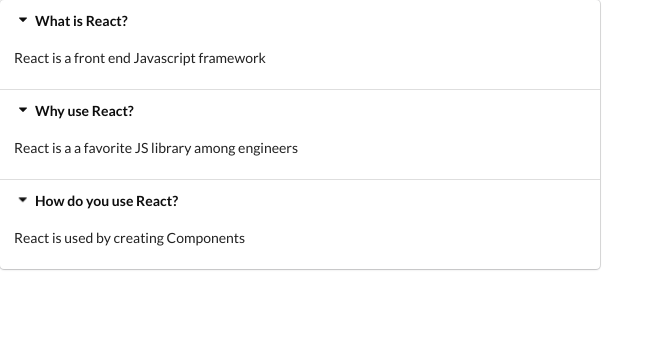
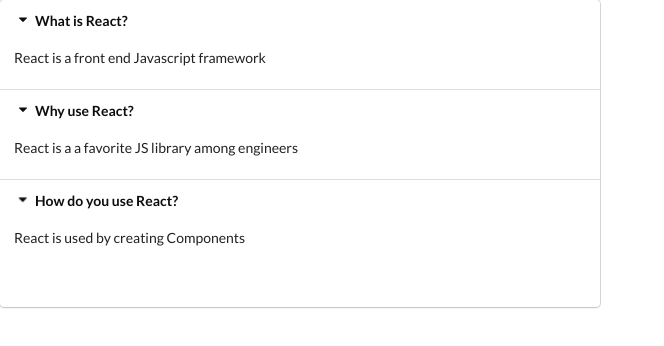
Before and after one commit to kawgh1/react-widgets, a React (Create React App) app: page / in a window 1280 px wide. Shown: the top 346 px of the page, without its empty margins (0-664 px from the left). Built offline with nearby package versions, Linux system fonts and the light colour scheme.

Commit message:
adding useState hook

```diff
--- a/src/components/Accordian.js
+++ b/src/components/Accordian.js
@@ -1,12 +1,24 @@
-import React from 'react'
+import React, {useState} from 'react'
 
 const Accordion = ({items}) => {
 
-    const renderedItems = items.map(item => {
+    // Hooks
+    const [activeIndex, setActiveIndex] = useState(null);
+
+    // helper function
+    // const onTitleClicked = (index) => {
+    //     console.log('Title Clicked', index);
+    // }
+    // helper function with hooks
+    const onTitleClicked = (index) => {
+        setActiveIndex(index);
+    }
+
+    const renderedItems = items.map((item, index) => {
 
         return (
             <React.Fragment key={item.title}>
-                <div className='title active'>
+                <div className='title active' onClick={()=> onTitleClicked(index)}>
                     <i className='dropdown icon'></i>
                     {item.title}
                 </div>
@@ -17,9 +29,12 @@
         );
     });
 
-    return <div className='ui styled accordion' >
-    {renderedItems}
-    </div>
+    return (
+         <div className='ui styled accordion' >
+            {renderedItems}
+            <h1>{activeIndex}</h1>
+        </div>
+    );
 };
 
 export default Accordion;
```
Also changed, not shown: src/App.js (+7 -2 lines), 1 other file (tests, documents, lock files or other folders).
